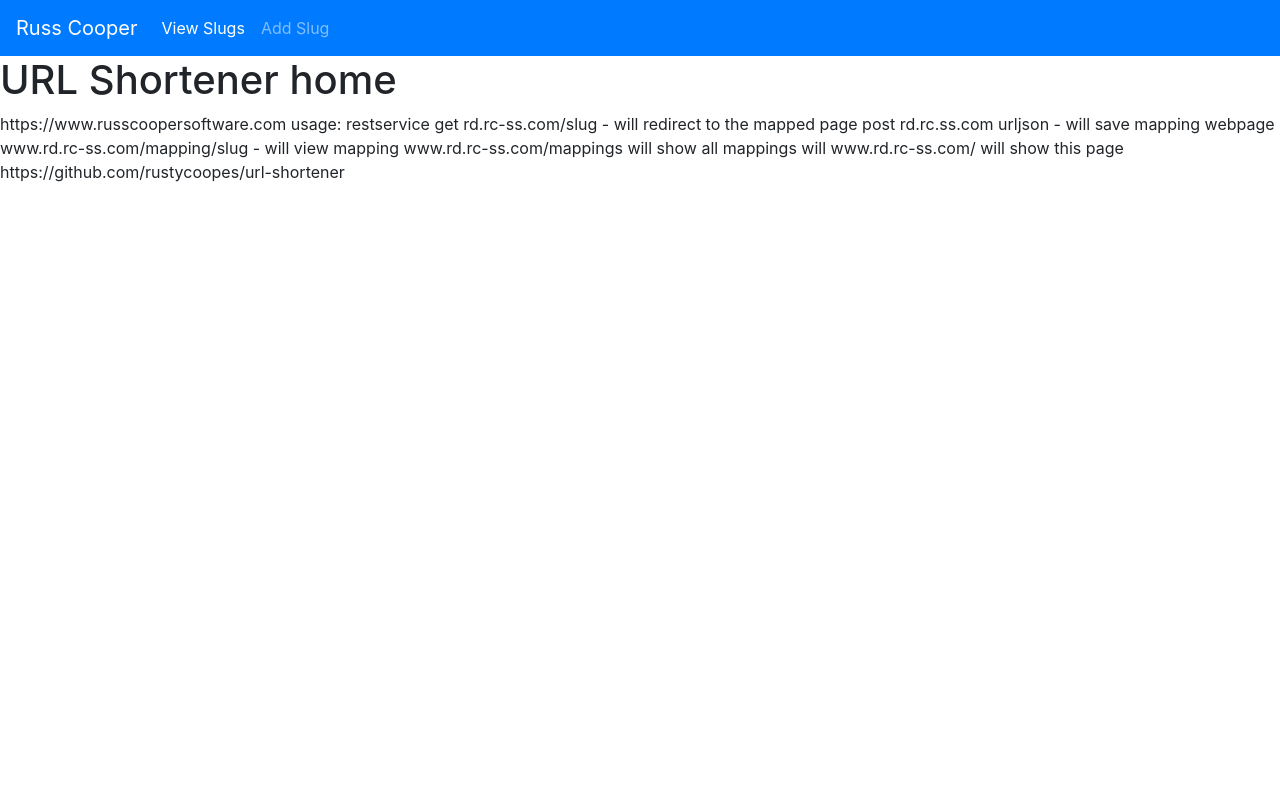
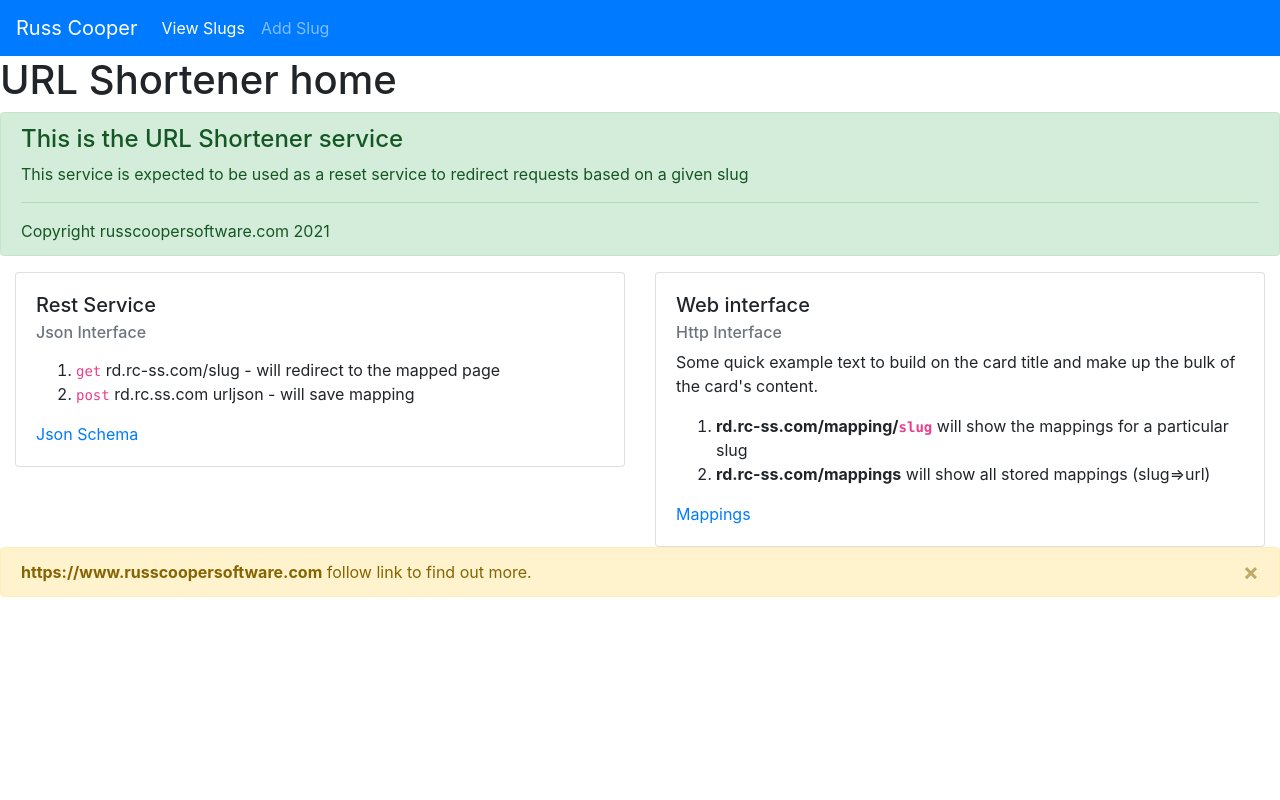
Before and after one commit to rustycoopes/url-shortener, a Flask app: page /home in a window 1280 px wide. Run offline with Flask 2, Linux system fonts and the light colour scheme; some libraries are stand-ins or nearby versions.

Commit message:
pretty up the default page

```diff
--- a/templates/index.html
+++ b/templates/index.html
@@ -5,19 +5,57 @@
 <h1>
 
 </h1>
-https://www.russcoopersoftware.com
 
-usage:
-    restservice
-        get  rd.rc-ss.com/slug   - will redirect to the mapped page
-        post rd.rc.ss.com  urljson - will save mapping
+<div class="container"></div>
+<div class="alert alert-success" role="alert">
+    <h4 class="alert-heading">This is the URL Shortener service</h4>
+    <p>This service is expected to be used as a reset service to redirect requests based on a given slug</p>
+    <hr>
+    <p class="mb-0">Copyright russcoopersoftware.com 2021</p>
+  </div>
+</div>
+<div class="container-fluid">
+    <div class="row">
+        <div class="col-sm">
+            <div class="card" style="width: 100%;">
+            <div class="card-body">
+            <h5 class="card-title">Rest Service</h5>
+            <h6 class="card-subtitle mb-2 text-muted">Json Interface</h6>
+            <p class="card-text">
+                <ol>
+                    <li><code>get</code>  rd.rc-ss.com/slug   - will redirect to the mapped page</li>
+                    <li><code>post</code> rd.rc.ss.com  urljson - will save mapping</li>
+                </ol>
+                </p>
+            <a href="https://github.com/rustycoopes/url-shortener" class="card-link">Json Schema</a>
+            </div>
+            </div>
+        </div>
+        <div class="col-sm">
+        <div class="card" style="width: 100%;">
+            <div class="card-body">
+            <h5 class="card-title">Web interface</h5>
+            <h6 class="card-subtitle mb-2 text-muted">Http Interface</h6>
+            <p class="card-text">Some quick example text to build on the card title and make up the bulk of the card's content.
+                <ol>
+                    <li><b>rd.rc-ss.com/mapping/<code>slug</code></b>  will show the mappings for a particular slug</li>
+                    <li><b>rd.rc-ss.com/mappings</b>  will show all stored mappings (slug=>url)</li>
+                </ol>
 
-    webpage
-        www.rd.rc-ss.com/mapping/slug - will view mapping
-        www.rd.rc-ss.com/mappings will show all mappings will
-        www.rd.rc-ss.com/  will show this page
 
-https://github.com/rustycoopes/url-shortener
+            </p>
+            <a href="https://rd.rc-ss.com/mappings" class="card-link">Mappings</a>
+            </div>
+        </div>
+        </div>
+    </div>
+</div>
 
-{{content}}
+<div class="alert alert-warning alert-dismissible fade show" role="alert">
+    <strong>https://www.russcoopersoftware.com</strong> follow link to find out more.
+    <button type="button" class="close" data-dismiss="alert" aria-label="Close">
+      <span aria-hidden="true">&times;</span>
+    </button>
+  </div>
+
 {% endblock %}
```
